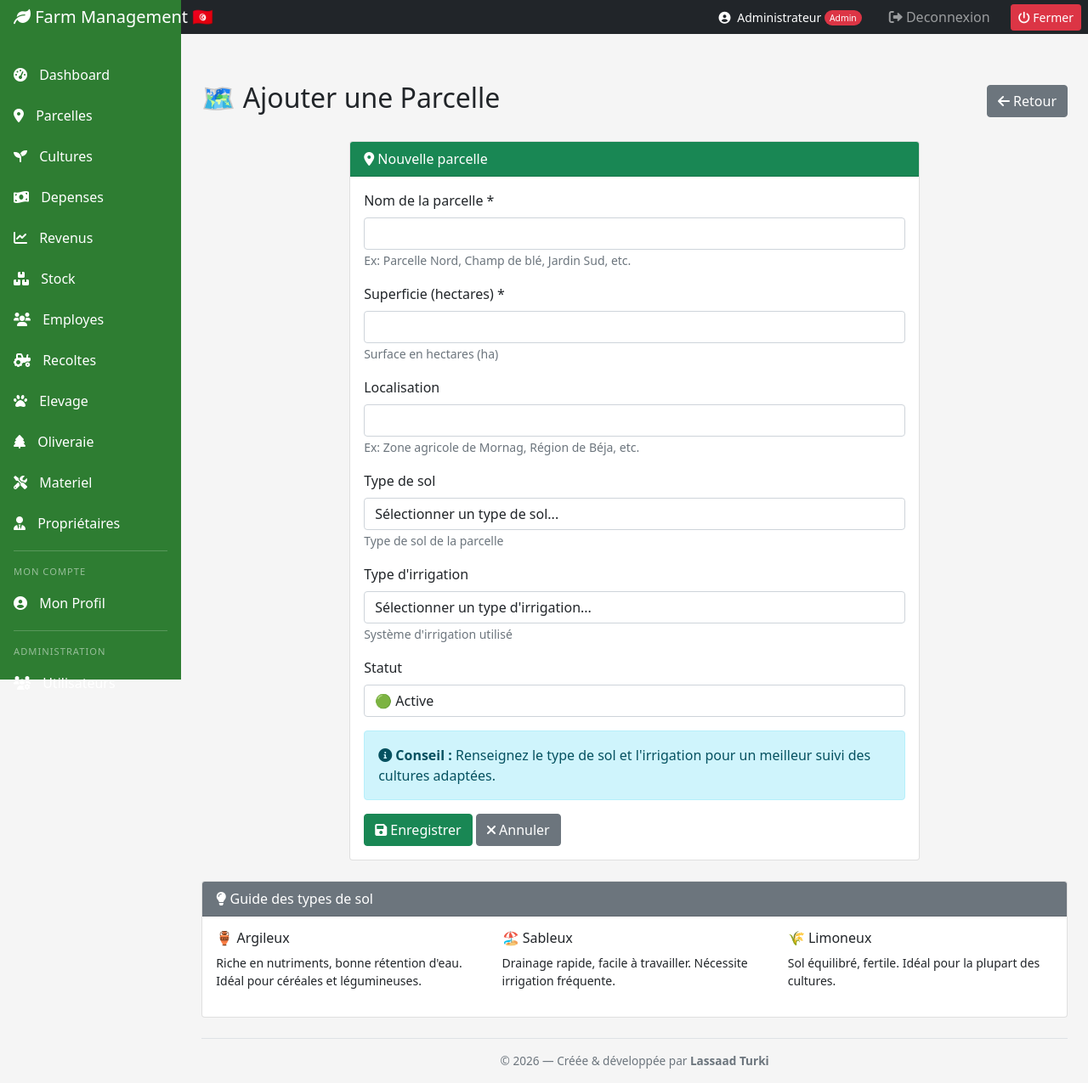
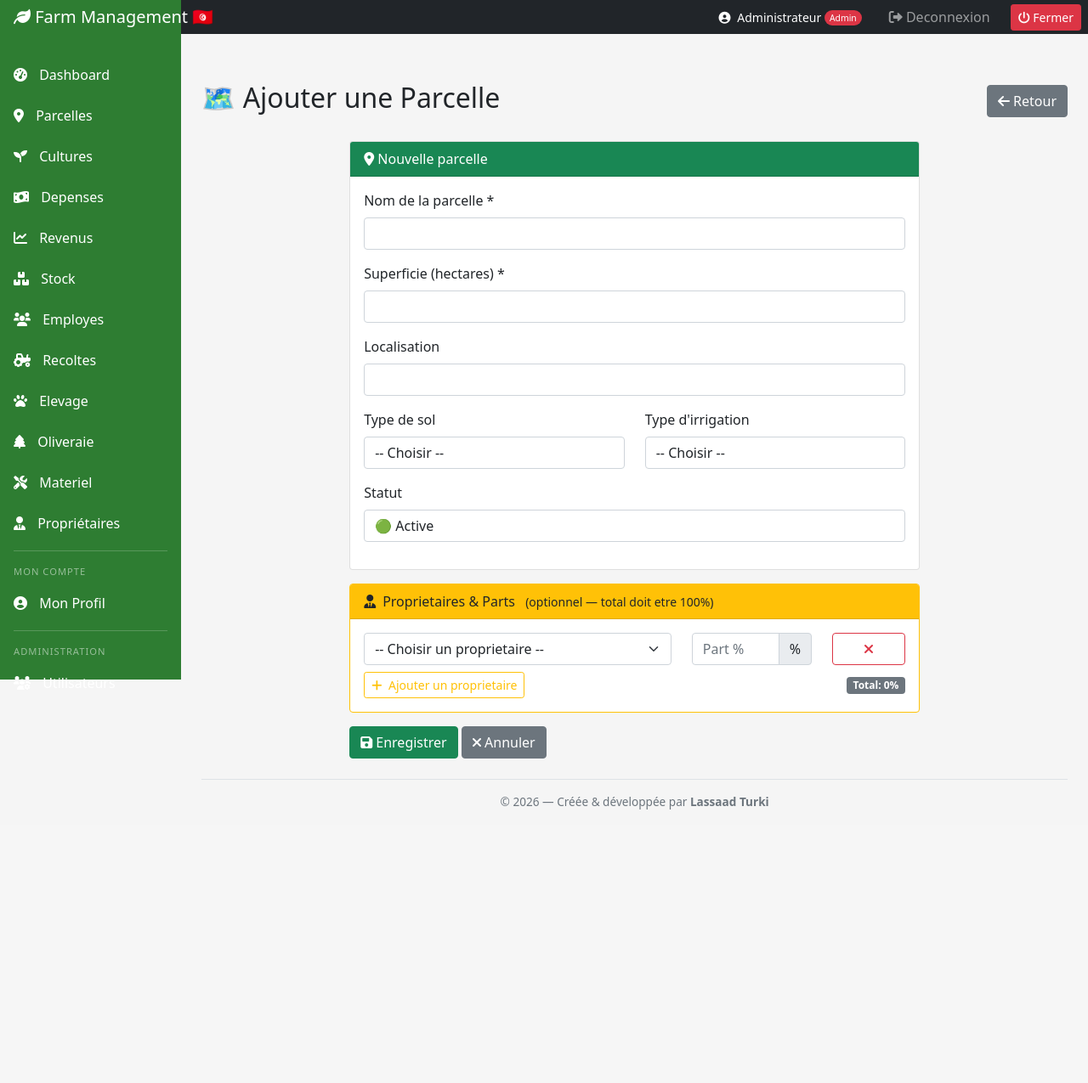
Before and after one commit to assaadturki/elhenchir, a Flask app: page /plots/create in a window 1280 px wide. Shown: the whole page at 85% size. After the commit the page ends 953 px from the top, so only its background shows below. Run offline with Flask 3, Linux system fonts and the light colour scheme; a user stored in the database is signed in; data comes from the database, SQL or seed files in the repository.

Commit message:
Add files via upload

```diff
--- a/templates/plots/create.html
+++ b/templates/plots/create.html
@@ -1,85 +1,109 @@
 {% extends "base.html" %}
-
 {% block content %}
 <div class="d-flex justify-content-between flex-wrap flex-md-nowrap align-items-center pt-3 pb-2 mb-3">
     <h1 class="h2">🗺️ Ajouter une Parcelle</h1>
-    <div class="btn-toolbar">
     <a href="{{ url_for('plots') }}" class="btn btn-secondary">
         <i class="fas fa-arrow-left"></i> Retour
     </a>
 </div>
-</div>
 
 <div class="row">
     <div class="col-md-8 mx-auto">
-        <div class="card">
+        <form method="POST">
+        <div class="card mb-3">
             <div class="card-header bg-success text-white">
                 <i class="fas fa-map-marker-alt"></i> Nouvelle parcelle
             </div>
             <div class="card-body">
-                <form method="POST">
                     <div class="mb-3">
-                        <label for="nom" class="form-label">Nom de la parcelle *</label>
-                        <input type="text" class="form-control" id="nom" name="nom" required>
-                        <small class="text-muted">Ex: Parcelle Nord, Champ de blé, Jardin Sud, etc.</small>
+                        <label class="form-label">Nom de la parcelle *</label>
+                        <input type="text" class="form-control" name="nom" required>
                     </div>
-
                     <div class="mb-3">
-                        <label for="superficie" class="form-label">Superficie (hectares) *</label>
-                        <input type="number" step="0.01" class="form-control" id="superficie" name="superficie" required>
-                        <small class="text-muted">Surface en hectares (ha)</small>
+                        <label class="form-label">Superficie (hectares) *</label>
+                        <input type="number" step="0.01" class="form-control" name="superficie" required>
                     </div>
-
                     <div class="mb-3">
-                        <label for="localisation" class="form-label">Localisation</label>
-                        <input type="text" class="form-control" id="localisation" name="localisation">
-                        <small class="text-muted">Ex: Zone agricole de Mornag, Région de Béja, etc.</small>
+                        <label class="form-label">Localisation</label>
+                        <input type="text" class="form-control" name="localisation">
                     </div>
-
-                    <div class="mb-3">
-                        <label for="type_sol" class="form-label">Type de sol</label>
-                        <select class="form-control" id="type_sol" name="type_sol">
-                            <option value="">Sélectionner un type de sol...</option>
+                    <div class="row">
+                        <div class="col-md-6 mb-3">
+                            <label class="form-label">Type de sol</label>
+                            <select class="form-control" name="type_sol">
+                                <option value="">-- Choisir --</option>
                                 <option value="Argileux">🏺 Argileux</option>
                                 <option value="Sableux">🏖️ Sableux</option>
                                 <option value="Limoneux">🌾 Limoneux</option>
                                 <option value="Calcaire">🪨 Calcaire</option>
-                            <option value="Humifère">🌿 Humifère</option>
+                                <option value="Humifere">🌿 Humifere</option>
                                 <option value="Salin">🧂 Salin</option>
-                            <option value="Tourbeux">💧 Tourbeux</option>
-                            <option value="Latéritique">🔴 Latéritique</option>
                             </select>
-                        <small class="text-muted">Type de sol de la parcelle</small>
+                        </div>
+                        <div class="col-md-6 mb-3">
+                            <label class="form-label">Type d'irrigation</label>
+                            <select class="form-control" name="irrigation">
+                                <option value="">-- Choisir --</option>
+                                <option value="Goutte a goutte">💧 Goutte a goutte</option>
+                                <option value="Aspersion">💦 Aspersion</option>
+                                <option value="Gravitaire">🚿 Gravitaire</option>
+                                <option value="Pluviale">☔ Pluviale</option>
+                            </select>
+                        </div>
+                    </div>
+                    <div class="mb-3">
+                        <label class="form-label">Statut</label>
+                        <select class="form-control" name="statut">
+                            <option value="active">🟢 Active</option>
+                            <option value="en_repos">🟡 En repos</option>
+                            <option value="en_preparation">🟠 En preparation</option>
+                            <option value="abandonnee">🔴 Abandonnee</option>
+                        </select>
+                    </div>
+            </div>
         </div>
 
-                    <div class="mb-3">
-                        <label for="irrigation" class="form-label">Type d'irrigation</label>
-                        <select class="form-control" id="irrigation" name="irrigation">
-                            <option value="">Sélectionner un type d'irrigation...</option>
-                            <option value="Goutte à goutte">💧 Goutte à goutte</option>
-                            <option value="Aspersion">💦 Aspersion</option>
-                            <option value="Gravitaire">🚿 Gravitaire (par canaux)</option>
-                            <option value="Pivot">🔄 Pivot central</option>
-                            <option value="Pluviale">☔ Pluviale (non irrigué)</option>
-                            <option value="Micro-aspersion">🌊 Micro-aspersion</option>
-                            <option value="Subsurface">🌍 Subsurface</option>
+        <!-- SECTION PROPRIETAIRES -->
+        <div class="card mb-3 border-warning">
+            <div class="card-header bg-warning text-dark">
+                <i class="fas fa-user-tie me-2"></i>Proprietaires &amp; Parts
+                <small class="ms-2">(optionnel — total doit etre 100%)</small>
+            </div>
+            <div class="card-body">
+                <div id="proprietaires-container">
+                    <div class="row proprietaire-row mb-2">
+                        <div class="col-md-7">
+                            <select name="prop_id[]" class="form-select">
+                                <option value="">-- Choisir un proprietaire --</option>
+                                {% for p in proprietaires %}
+                                <option value="{{ p.id }}">{{ p.nom }} {{ p.prenom or '' }}</option>
+                                {% endfor %}
                             </select>
-                        <small class="text-muted">Système d'irrigation utilisé</small>
+                        </div>
+                        <div class="col-md-3">
+                            <div class="input-group">
+                                <input type="number" name="prop_part[]" class="form-control part-input"
+                                       min="0" max="100" step="0.01" placeholder="Part %"
+                                       oninput="updateTotal()">
+                                <span class="input-group-text">%</span>
+                            </div>
+                        </div>
+                        <div class="col-md-2">
+                            <button type="button" class="btn btn-outline-danger w-100"
+                                    onclick="removeRow(this)">
+                                <i class="fas fa-times"></i>
+                            </button>
+                        </div>
+                    </div>
                 </div>
 
-                    <div class="mb-3">
-                        <label for="statut" class="form-label">Statut</label>
-                        <select class="form-control" id="statut" name="statut">
-                            <option value="active">🟢 Active</option>
-                            <option value="en_repos">🟡 En repos</option>
-                            <option value="en_preparation">🟠 En préparation</option>
-                            <option value="abandonnee">🔴 Abandonnée</option>
-                        </select>
+                <div class="d-flex justify-content-between align-items-center mt-2">
+                    <button type="button" class="btn btn-outline-warning btn-sm" onclick="addRow()">
+                        <i class="fas fa-plus me-1"></i> Ajouter un proprietaire
+                    </button>
+                    <span class="badge bg-secondary" id="total-badge">Total: 0%</span>
                 </div>
-
-                    <div class="alert alert-info">
-                        <i class="fas fa-info-circle"></i>
-                        <strong>Conseil :</strong> Renseignez le type de sol et l'irrigation pour un meilleur suivi des cultures adaptées.
+            </div>
         </div>
 
         <button type="submit" class="btn btn-success">
@@ -91,32 +115,49 @@
         </form>
     </div>
 </div>
+
+<script>
+const proprietairesOptions = `{% for p in proprietaires %}<option value="{{ p.id }}">{{ p.nom }} {{ p.prenom or '' }}</option>{% endfor %}`;
+
+function addRow() {
+    const container = document.getElementById('proprietaires-container');
+    const row = document.createElement('div');
+    row.className = 'row proprietaire-row mb-2';
+    row.innerHTML = `
+        <div class="col-md-7">
+            <select name="prop_id[]" class="form-select">
+                <option value="">-- Choisir un proprietaire --</option>
+                ${proprietairesOptions}
+            </select>
+        </div>
+        <div class="col-md-3">
+            <div class="input-group">
+                <input type="number" name="prop_part[]" class="form-control part-input"
+                       min="0" max="100" step="0.01" placeholder="Part %"
+                       oninput="updateTotal()">
+                <span class="input-group-text">%</span>
             </div>
         </div>
+        <div class="col-md-2">
+            <button type="button" class="btn btn-outline-danger w-100" onclick="removeRow(this)">
+                <i class="fas fa-times"></i>
+            </button>
+        </div>`;
+    container.appendChild(row);
+}
 
-<div class="row mt-4">
-    <div class="col-md-12">
-        <div class="card">
-            <div class="card-header bg-secondary text-white">
-                <i class="fas fa-lightbulb"></i> Guide des types de sol
-            </div>
-            <div class="card-body">
-                <div class="row">
-                    <div class="col-md-4">
-                        <h6>🏺 Argileux</h6>
-                        <p class="small">Riche en nutriments, bonne rétention d'eau. Idéal pour céréales et légumineuses.</p>
-                    </div>
-                    <div class="col-md-4">
-                        <h6>🏖️ Sableux</h6>
-                        <p class="small">Drainage rapide, facile à travailler. Nécessite irrigation fréquente.</p>
-                    </div>
-                    <div class="col-md-4">
-                        <h6>🌾 Limoneux</h6>
-                        <p class="small">Sol équilibré, fertile. Idéal pour la plupart des cultures.</p>
-                    </div>
-                </div>
-            </div>
-        </div>
-    </div>
-</div>
+function removeRow(btn) {
+    btn.closest('.proprietaire-row').remove();
+    updateTotal();
+}
+
+function updateTotal() {
+    const inputs = document.querySelectorAll('.part-input');
+    let total = 0;
+    inputs.forEach(i => { total += parseFloat(i.value) || 0; });
+    const badge = document.getElementById('total-badge');
+    badge.textContent = `Total: ${total.toFixed(1)}%`;
+    badge.className = total > 100 ? 'badge bg-danger' : total === 100 ? 'badge bg-success' : 'badge bg-secondary';
+}
+</script>
 {% endblock %}
```
Lines whose indentation alone changed are shown as unchanged.
